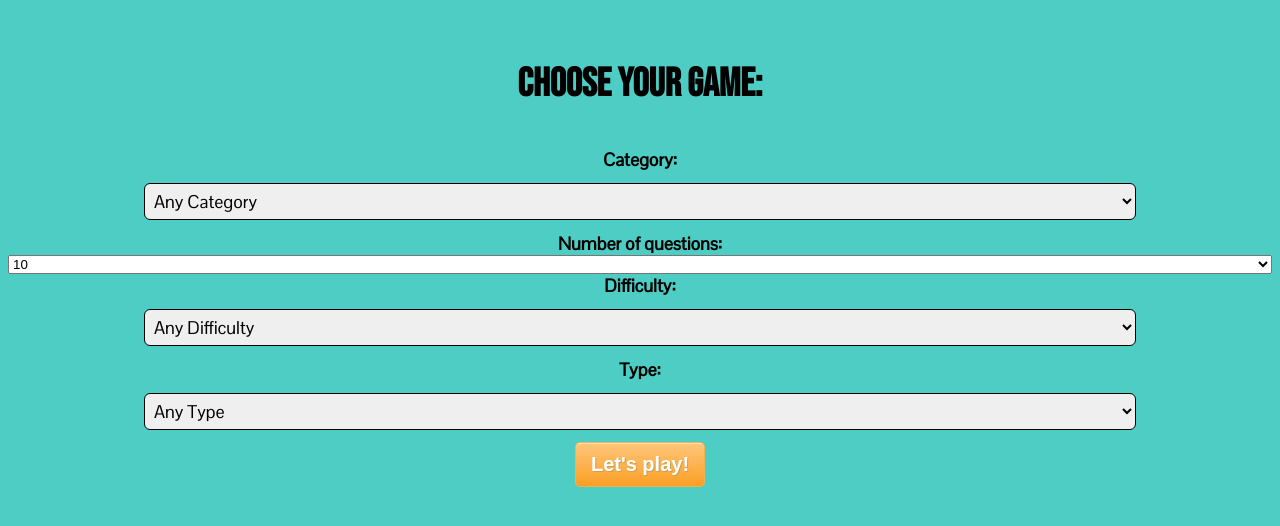
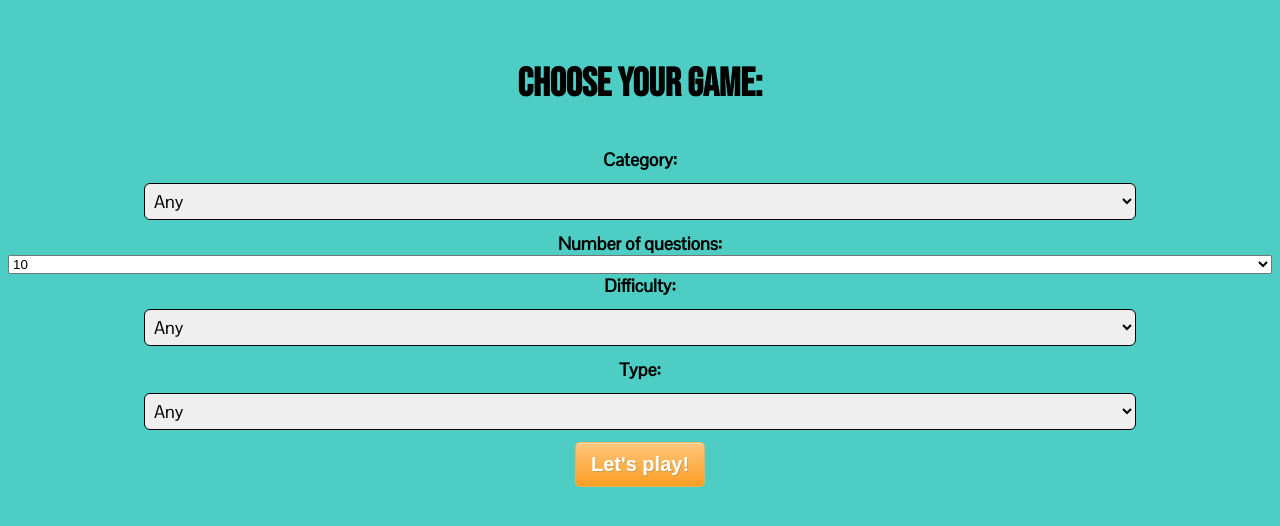
Before and after one commit to ototik/Trivia-Game, a React (Create React App) app: page /Nselector in a window 1280 px wide. Shown: the top 526 px of the page. Built offline with nearby package versions, Linux system fonts and the light colour scheme.

Commit message:
Load selector data from json

```diff
--- a/src/components/Nselector.js
+++ b/src/components/Nselector.js
@@ -66,93 +66,14 @@ class Selector extends React.Component {
             value={this.state.value}
             onChange={this.handleChange}
           >
-            <option id="input" value="">
-              Any Category
-            </option>
-            <option id="input" value="9">
-              General Knowledge
-            </option>
-            <option id="input" value="10">
-              Entertainment: Books
-            </option>
-            <option id="input" value="11">
-              Entertainment: Film
-            </option>
-            <option id="input" value="12">
-              Entertainment: Music
-            </option>
-            <option id="input" value="13">
-              Entertainment: Musicals &amp; Theatres
-            </option>
-            <option id="input" value="14">
-              Entertainment: Television
-            </option>
-            <option id="input" value="15">
-              Entertainment: Video Games
-            </option>
-            <option id="input" value="16">
-              Entertainment: Board Games
-            </option>
-            <option id="input" value="17">
-              Science &amp; Nature
-            </option>
-            <option id="input" value="18">
-              Science: Computers
-            </option>
-            <option id="input" value="19">
-              Science: Mathematics
-            </option>
-            <option id="input" value="20">
-              Mythology
-            </option>
-            <option id="input" value="21">
-              Sports
-            </option>
-            <option id="input" value="22">
-              Geography
-            </option>
-            <option id="input" value="23">
-              History
-            </option>
-            <option id="input" value="24">
-              Politics
-            </option>
-            <option id="input" value="25">
-              Art
-            </option>
-            <option id="input" value="26">
-              Celebrities
-            </option>
-            <option id="input" value="27">
-              Animals
-            </option>
-            <option id="input" value="28">
-              Vehicles
-            </option>
-            <option id="input" value="29">
-              Entertainment: Comics
-            </option>
-            <option id="input" value="30">
-              Science: Gadgets
-            </option>
-            <option id="input" value="31">
-              Entertainment: Japanese Anime &amp; Manga
-            </option>
-            <option id="input" value="32">
-              Entertainment: Cartoon &amp; Animations
-            </option>
+            {" "}
+            {data.value.map(value => {
+              return <option value={value.value}>{value.text}</option>;
+            })}
           </select>
         </div>
         <div className="Category">
           <label className="params2">Number of questions: </label>
-          {/*          <input
-            className="params"
-            type="number"
-            min="1"
-            max="50"
-            onChange={this.handleQuestionNum}
-            value={this.state.number}
-          ></input> */}
           <select onChange={this.handleQuestionNum} value={this.state.number}>
             {data.questionNumber.map(numbers => {
               return <option>{numbers}</option>;
@@ -166,18 +87,9 @@ class Selector extends React.Component {
             value={this.state.difficulty}
             onChange={this.handleDiff}
           >
-            <option id="input" value="">
-              Any Difficulty
-            </option>
-            <option id="input" value="easy">
-              Easy
-            </option>
-            <option id="input" value="medium">
-              Medium
-            </option>
-            <option id="input" value="hard">
-              Hard
-            </option>
+            {data.cat.map(category => {
+              return <option value={category.value}>{category.text}</option>;
+            })}
           </select>
         </div>
         <div className="Category">
@@ -187,15 +99,9 @@ class Selector extends React.Component {
             value={this.state.type}
             onChange={this.handleType}
           >
-            <option id="input" value="any">
-              Any Type
-            </option>
-            <option id="input" value="multiple">
-              Multiple
-            </option>
-            <option id="input" value="boolean">
-              True / False
-            </option>
+            {data.type.map(type => {
+              return <option value={type.value}>{type.text}</option>;
+            })}
           </select>
         </div>
         <button
--- a/src/components/data.json
+++ b/src/components/data.json
@@ -55,5 +55,43 @@
     48,
     49,
     50
+  ],
+  "cat": [
+    { "value": "", "text": "Any" },
+    { "value": "easy", "text": "Easy" },
+    { "value": "medium", "text": "Medium" },
+    { "value": "hard", "text": "Hard" }
+  ],
+  "type": [
+    { "value": "", "text": "Any" },
+    { "value": "multiple", "text": "Multiple" },
+    { "value": "boolean", "text": "True/False" }
+  ],
+  "value": [
+    { "value": "", "text": "Any" },
+    { "value": "9", "text": "General Knowledge" },
+    { "value": "10", "text": "Entertainment: Books" },
+    { "value": "11", "text": "Entertainment: Film" },
+    { "value": "12", "text": "Entertainment: Music" },
+    { "value": "13", "text": "Entertainment: Musicals &amp; Theatres" },
+    { "value": "14", "text": "Entertainment: Television" },
+    { "value": "15", "text": "Entertainment: Video Games" },
+    { "value": "16", "text": "Entertainment: Board Games" },
+    { "value": "17", "text": "Science &amp; Nature" },
+    { "value": "18", "text": "Science: Computers" },
+    { "value": "19", "text": "Science: Mathematics" },
+    { "value": "20", "text": "Mythology" },
+    { "value": "21", "text": "Sports" },
+    { "value": "22", "text": "Geography" },
+    { "value": "23", "text": "History" },
+    { "value": "24", "text": "Politics" },
+    { "value": "25", "text": "Art" },
+    { "value": "26", "text": "Celebrities" },
+    { "value": "27", "text": "Animals" },
+    { "value": "28", "text": "Vehicles" },
+    { "value": "29", "text": "Entertainment: Comics" },
+    { "value": "30", "text": "Science: Gadgets" },
+    { "value": "31", "text": "Entertainment: Japanese Anime &amp; Manga" },
+    { "value": "32", "text": "Entertainment: Cartoon &amp; Animations" }
   ]
 }
```
